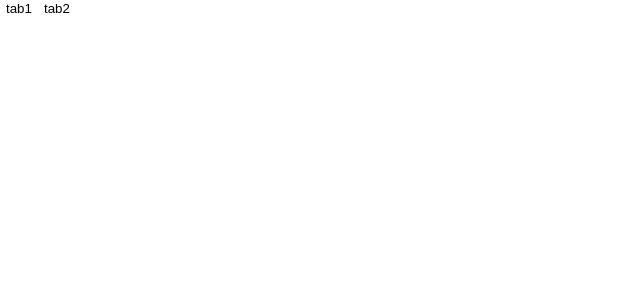
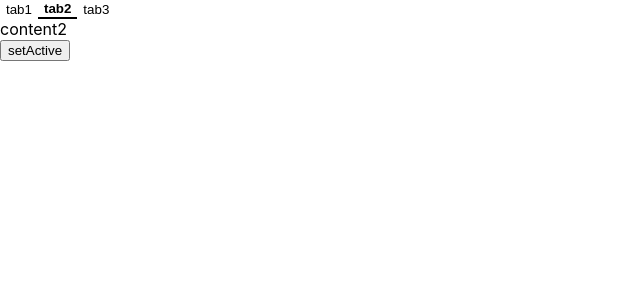
Before and after one commit to tatchi/tabs, a React (Vite) app: page / in a window 1280 px wide. Shown: the top 300 px of the page, without its empty margins (0-640 px from the left). Built offline with nearby package versions, Linux system fonts and the light colour scheme.

Commit message:
take if from dom element

```diff
--- a/src/App.tsx
+++ b/src/App.tsx
@@ -2,19 +2,30 @@ import * as React from 'react';
 import { Tabs, useTabState } from './Tabs';
 
 export default function App() {
-  const tab = useTabState();
+  const tab = useTabState({ defaultActiveTab: "tab2" });
   return (
     <>
+      <div>
         <Tabs.List>
           <Tabs.Tab {...tab}>
             <span>tab1</span>
           </Tabs.Tab>
-        <Tabs.Tab {...tab}>
+          <Tabs.Tab {...tab} id="tab2">
             <span>tab2</span>
+          </Tabs.Tab>
+          <Tabs.Tab {...tab} id="tab3">
+            <span>tab3</span>
           </Tabs.Tab>
         </Tabs.List>
         <Tabs.Panel {...tab}>content1</Tabs.Panel>
-        <Tabs.Panel {...tab}>content2</Tabs.Panel>
+        <Tabs.Panel {...tab} id="tab2">
+          content2
+        </Tabs.Panel>
+        <Tabs.Panel {...tab} id="tab3">
+          content3
+        </Tabs.Panel>
+      </div>
+      <button onClick={() => tab.setActiveTab('tab3')}>setActive</button>
     </>
   );
 }
--- a/src/Tabs.tsx
+++ b/src/Tabs.tsx
@@ -1,38 +1,70 @@
 import React, { FC, useMemo, useState } from 'react';
 
-export const useTabState = () => {
+export const useTabState = ({
+  defaultActiveTab,
+}: {
+  defaultActiveTab?: string | null;
+} = {}) => {
   const [tabs, setTabs] = React.useState<(HTMLButtonElement | string)[]>([]);
-  const [contents, setContents] = React.useState<HTMLDivElement[]>([]);
-  const registerTab = React.useCallback((tab: HTMLButtonElement) => {
-    setTabs((tabs) => [tab, ...tabs]);
-  }, []);
-  const registerContent = React.useCallback((content: HTMLDivElement) => {
-    setContents((contents) => [content, ...contents]);
-  }, []);
+  const [panels, setPanels] = React.useState<(HTMLDivElement | string)[]>([]);
   const [activeTab, setActiveTab] = useState<
-    undefined | string | HTMLButtonElement
-  >(undefined);
+    undefined | null | string | HTMLButtonElement
+  >(defaultActiveTab);
 
-  const getIsActiveTab = React.useCallback(
-    (tab: HTMLButtonElement) => {
-      return activeTab === tab;
+  console.log({ tabs, panels });
+
+  const registerTab = React.useCallback(
+    (tab: HTMLButtonElement | null) => {
+      if (tab == null) {
+        return;
+      }
+      const tabId = tab.id || tab;
+      setTabs((tabs) => [tabId, ...tabs]);
+      if (activeTab === undefined) {
+        setActiveTab((currActiveTab) => {
+          if (currActiveTab === undefined) {
+            return tabId;
+          } else {
+            return currActiveTab;
+          }
+        });
+      }
     },
     [activeTab]
   );
-  const getIsActiveContent = React.useCallback(
-    (content: HTMLDivElement) => {
-      const activeTabIndex = tabs.findIndex((tab) => tab === activeTab);
-      const contentIndex = contents.findIndex(
-        (currContent) => currContent === content
-      );
+  const registerPanel = React.useCallback((panel: HTMLDivElement | null) => {
+    if (panel == null) {
+      return;
+    }
+    const panelId = panel.id || panel;
+    setPanels((panels) => [panelId, ...panels]);
+  }, []);
 
-      if (activeTabIndex < 0 || contentIndex < 0) {
+  const getIsActiveTab = React.useCallback(
+    (tab: HTMLButtonElement | null) => {
+      if (tab == null) {
         return false;
       }
+      const tabId = tab.id || tab;
+      return activeTab === tabId;
+    },
+    [activeTab]
+  );
+  const getIsActivePanel = React.useCallback(
+    (panel: HTMLDivElement | null) => {
+      if (panel == null) {
+        return false;
+      }
+      const panelId = panel.id || panel;
+      const activeTabIndex = tabs.findIndex((tab) => tab === activeTab);
+      const panelIndex = panels.findIndex((currPanel) => currPanel === panelId);
 
-      return contentIndex === activeTabIndex;
+      if (activeTabIndex < 0 || panelIndex < 0) {
+        return false;
+      }
+      return panelIndex === activeTabIndex;
     },
-    [activeTab, contents, tabs]
+    [activeTab, panels, tabs]
   );
 
   return useMemo(
@@ -40,17 +72,11 @@ export const useTabState = () => {
       activeTab,
       setActiveTab,
       registerTab,
-      registerContent,
-      getIsActiveContent,
+      registerPanel,
+      getIsActivePanel,
       getIsActiveTab,
     }),
-    [
-      activeTab,
-      registerTab,
-      registerContent,
-      getIsActiveContent,
-      getIsActiveTab,
-    ]
+    [activeTab, registerTab, registerPanel, getIsActivePanel, getIsActiveTab]
   );
 };
 
@@ -79,28 +105,26 @@ type TabPanelProps = {} & React.ComponentProps<'div'>;
 const TabPanel: FC<TabPanelProps & useTabStateReturnValues> = ({
   children,
   id,
-  registerContent,
-  getIsActiveContent,
+  registerPanel,
+  getIsActivePanel,
   activeTab,
   setActiveTab,
   registerTab,
   getIsActiveTab,
   ...rest
 }) => {
-  const contentRef = React.useRef<HTMLDivElement>(null);
+  const panelRef = React.useRef<HTMLDivElement>(null);
 
-  const isActive = contentRef.current
-    ? getIsActiveContent(contentRef.current)
-    : false;
+  const isActive = getIsActivePanel(panelRef.current);
 
   React.useEffect(() => {
-    if (contentRef.current !== null) {
-      registerContent(contentRef.current);
+    if (panelRef.current !== null) {
+      registerPanel(panelRef.current);
     }
-  }, [registerContent]);
+  }, [id, registerPanel]);
 
   return (
-    <div {...rest} ref={contentRef} id={id}>
+    <div {...rest} ref={panelRef} id={id}>
       {isActive ? children : null}
     </div>
   );
@@ -118,15 +142,12 @@ export const Tab: FC<TabProps & useTabStateReturnValues> = ({
   activeTab,
 }) => {
   const buttonRef = React.useRef<HTMLButtonElement>(null);
-  const isActive = buttonRef.current
-    ? getIsActiveTab(buttonRef.current)
-    : false;
+
+  const isActive = getIsActiveTab(buttonRef.current);
 
   React.useEffect(() => {
-    if (buttonRef.current !== null) {
-      registerTab(buttonRef.current);
-    }
-  }, [registerTab]);
+    registerTab(buttonRef.current);
+  }, [id, registerTab]);
 
   return (
     <button
@@ -144,7 +165,11 @@ export const Tab: FC<TabProps & useTabStateReturnValues> = ({
       }}
       onClick={() => {
         if (buttonRef.current) {
-          setActiveTab(buttonRef.current);
+          if (id) {
+            setActiveTab(id);
+          } else {
+            setActiveTab(buttonRef.current);
+          }
         }
       }}
     >
```
Lines whose indentation alone changed are shown as unchanged.
